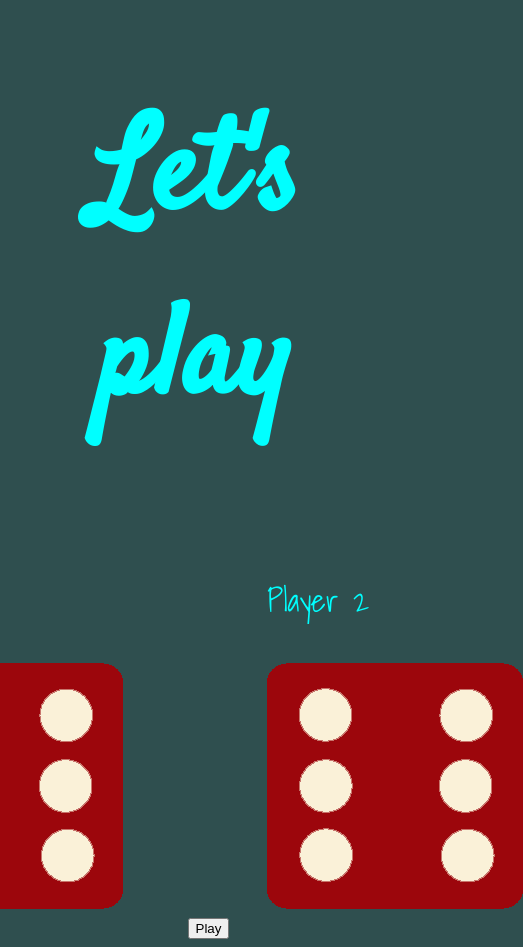
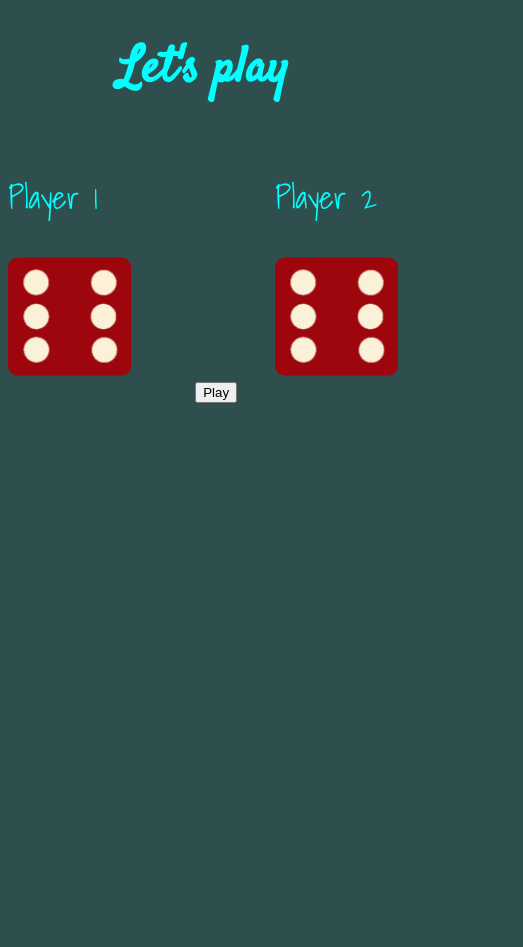
Before and after one commit to kunalkashyap-1/Dice_game, a plain HTML site: page index.html in a window 390 px wide. Shown: the whole page, 523 px wide, since content can reach past the window. After the commit the page ends 844 px from the top, so only its background shows below. Drawn offline with Linux system fonts and the light colour scheme.

Commit message:
a bit responsive mobile view

```diff
--- a/css/style.css
+++ b/css/style.css
@@ -1,4 +1,12 @@
+@media (max-width:700px){
+    .title{
+        font-size:50px;
+    }
+}
+
+
 body{
+    width: 100%;
     background-color: darkslategrey;
     color: aqua;
 }
@@ -14,6 +22,10 @@ p{
     font-size: 2rem;
 }
 
+img{
+    width: 100%;
+}
+
 .grid-container{
     display: grid;
     grid-auto-flow: column;
```
